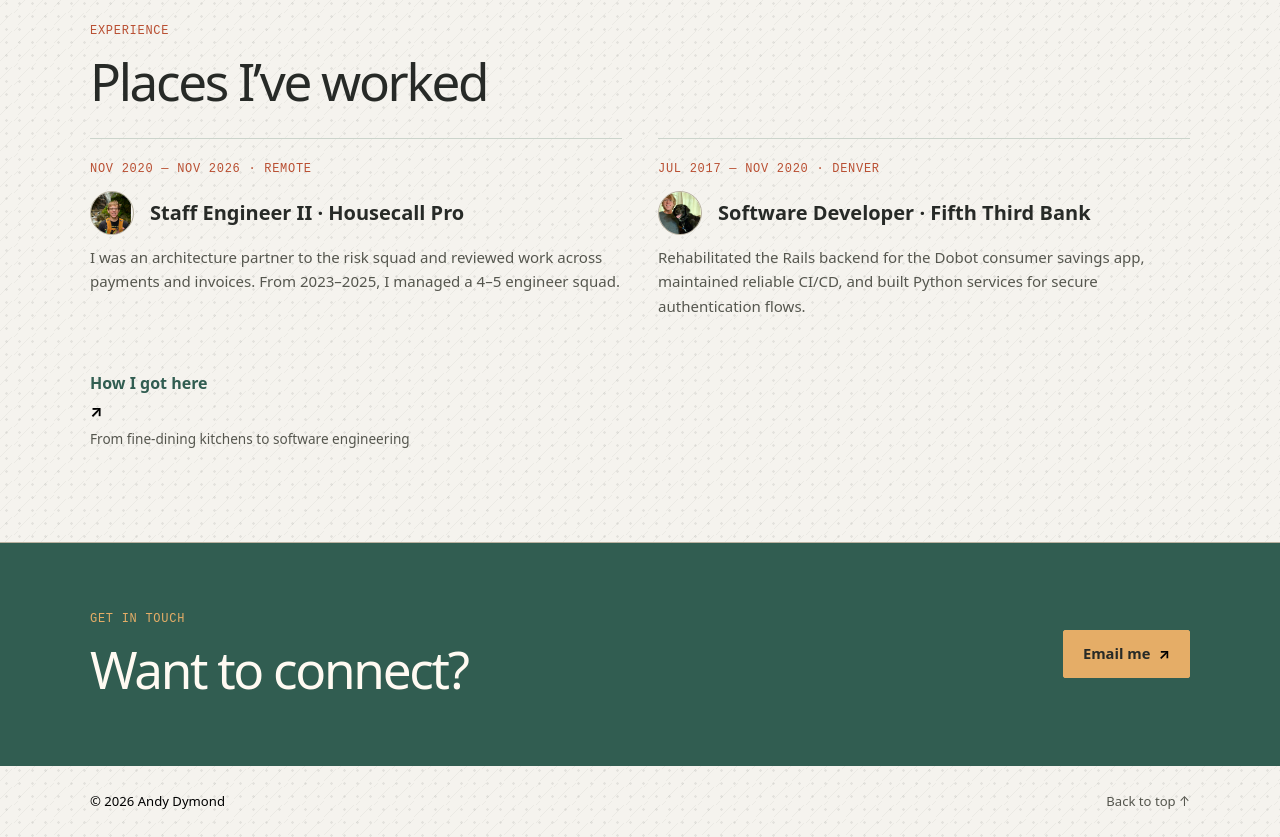
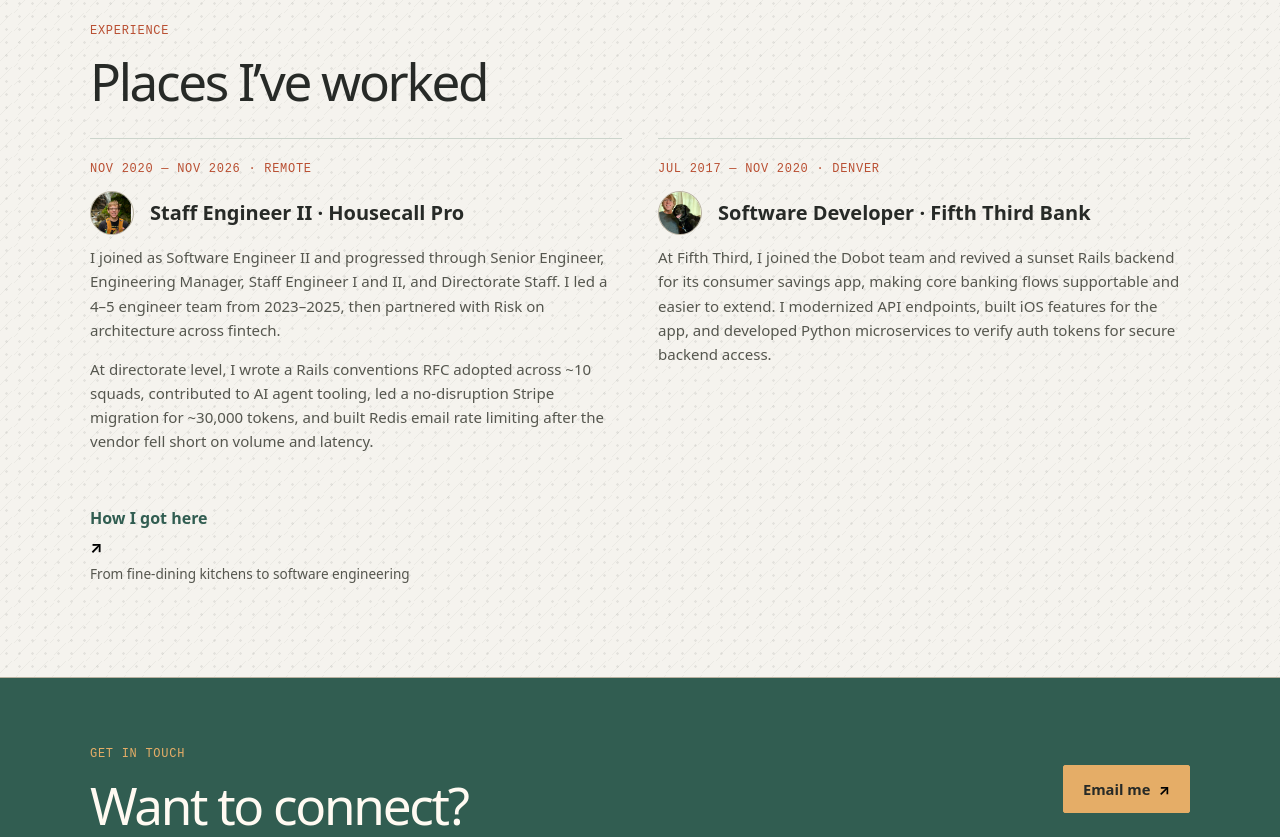
Before and after one commit to andymond/andymond.github.io, a plain HTML site: page index.html in a window 1280 px wide. Shown: the part 2057-2894 px from the top of the page. Drawn offline with Linux system fonts and the light colour scheme.

Commit message:
Balance professional experience summaries

```diff
--- a/index.html
+++ b/index.html
@@ -72,8 +72,8 @@
         <div class="wrap">
           <div class="section-heading"><p class="eyebrow">Experience</p><h2 id="experience-title">Places I’ve worked</h2></div>
           <div class="experience-list">
-            <article><p class="eyebrow">Nov 2020 — Nov 2026 · Remote</p><h3><img class="role-photo" src="assets/housecall-pro-era.png" alt="" width="160" height="160" loading="lazy" decoding="async">Staff Engineer II · Housecall Pro</h3><p>I was an architecture partner to the risk squad and reviewed work across payments and invoices. From 2023–2025, I managed a 4–5 engineer squad.</p></article>
-            <article><p class="eyebrow">Jul 2017 — Nov 2020 · Denver</p><h3><img class="role-photo" src="assets/fifth-third-era.png" alt="" width="160" height="160" loading="lazy" decoding="async">Software Developer · Fifth Third Bank</h3><p>Rehabilitated the Rails backend for the Dobot consumer savings app, maintained reliable CI/CD, and built Python services for secure authentication flows.</p></article>
+            <article><p class="eyebrow">Nov 2020 — Nov 2026 · Remote</p><h3><img class="role-photo" src="assets/housecall-pro-era.png" alt="" width="160" height="160" loading="lazy" decoding="async">Staff Engineer II · Housecall Pro</h3><p>I joined as Software Engineer II and progressed through Senior Engineer, Engineering Manager, Staff Engineer I and II, and Directorate Staff. I led a 4–5 engineer team from 2023–2025, then partnered with Risk on architecture across fintech.</p><p>At directorate level, I wrote a Rails conventions RFC adopted across ~10 squads, contributed to AI agent tooling, led a no-disruption Stripe migration for ~30,000 tokens, and built Redis email rate limiting after the vendor fell short on volume and latency.</p></article>
+            <article><p class="eyebrow">Jul 2017 — Nov 2020 · Denver</p><h3><img class="role-photo" src="assets/fifth-third-era.png" alt="" width="160" height="160" loading="lazy" decoding="async">Software Developer · Fifth Third Bank</h3><p>At Fifth Third, I joined the Dobot team and revived a sunset Rails backend for its consumer savings app, making core banking flows supportable and easier to extend. I modernized API endpoints, built iOS features for the app, and developed Python microservices to verify auth tokens for secure backend access.</p></article>
           </div>
           <a class="journey-link" href="journey.html">How I got here <span aria-hidden="true">↗</span><span>From fine-dining kitchens to software engineering</span></a>
         </div>
```
